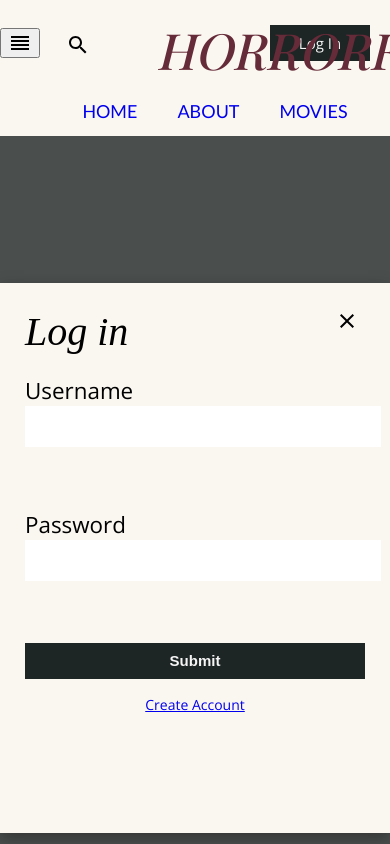
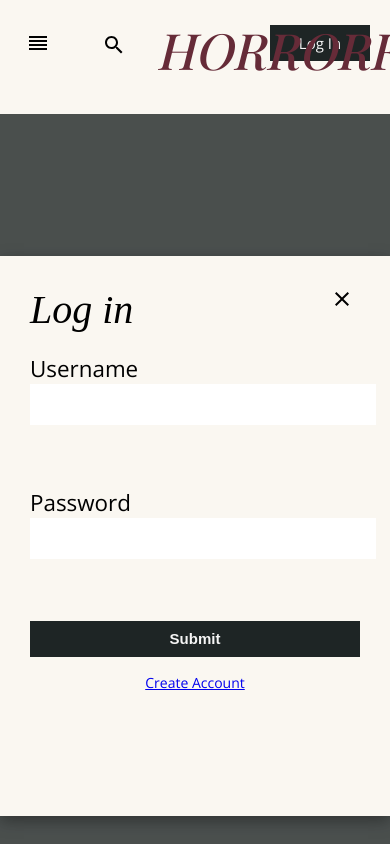
Before and after one commit to JLPinthecity/horror-movies-frontend, a React (Create React App) app: page /login in a window 390 px wide. Shown: the top 844 px of the page. Built offline with nearby package versions, Linux system fonts and the light colour scheme; no server answers; a web font is replaced by a local one.

Commit message:
fix hidden menu icon and change css elements

```diff
--- a/src/App.css
+++ b/src/App.css
@@ -176,26 +176,18 @@ ul {
 }
 
 @media only screen and (max-width: 1000px) {
-    .nav .right a{
+    .nav .menu a{
         font-size: 70%;
     }
 }
 /* stuff inside here will only appear when the screen shrinks below 850px*/
 
-@media only screen and (max-width: 850px) {
-    .nav .right a{
-        font-size: 50%;
-    }
-}
-/* stuff inside here will only appear when the screen shrinks below 750px*/
-
-
-@media only screen and (max-width: 620px) {
-    .nav .hide {
+@media only screen and (max-width: 750px) {
+    .row .hide {
         display: flex;
     }
 
-    .nav .right a {
+    .nav .menu a {
         display: none;
     }
 }
--- a/src/components/LoginModal.js
+++ b/src/components/LoginModal.js
@@ -8,7 +8,7 @@ import { openOrCloseModal } from '../actions/openOrCloseModal';
 import "./Modal.css";
 
 const Login = (props) => {
-
+debugger
     const handleChange = event => {
         const { name, value } = event.target
         const updatedFormData = {
--- a/src/components/Modal.css
+++ b/src/components/Modal.css
@@ -5,18 +5,20 @@
     position: fixed;
     display: flex;
     justify-content: center;
-    align-items: center
+    align-items: center;
 }
 
 .modalContainer {
     font-family: 'Open Sans', sans-serif;
-    width: 360px;
+    width: 400px;
     height: 500px;
     background-color: rgb(250, 247, 241);
     box-shadow: rgba(0, 0, 0, 0.35) 0px 5px 15px;
     display: flex;
     flex-direction: column;
-    padding: 25px;
+    visibility: visible;
+    padding: 30px;
+    margin: auto;
 }
 
 .first_row{
--- a/src/components/NavBar.js
+++ b/src/components/NavBar.js
@@ -25,7 +25,7 @@ const NavBar = (props) => {
             <div className="row relative">
 
             <div>
-                <button className="hide">
+                <button className="hide icon">
                     <Reorder/>
                 </button>
             </div>
@@ -44,6 +44,7 @@ const NavBar = (props) => {
 
                 { props.button_clicked && <LoginModal/> }
             </div>
+
             </div>
 
             <ul className="menu" id={props.showLinks ? "hidden" : ""}>
@@ -60,8 +61,6 @@ const NavBar = (props) => {
 }
 
 
-
-
 //showLinks = false, menu not clicked
 //!showLinks = true, menu clicked
 
```
